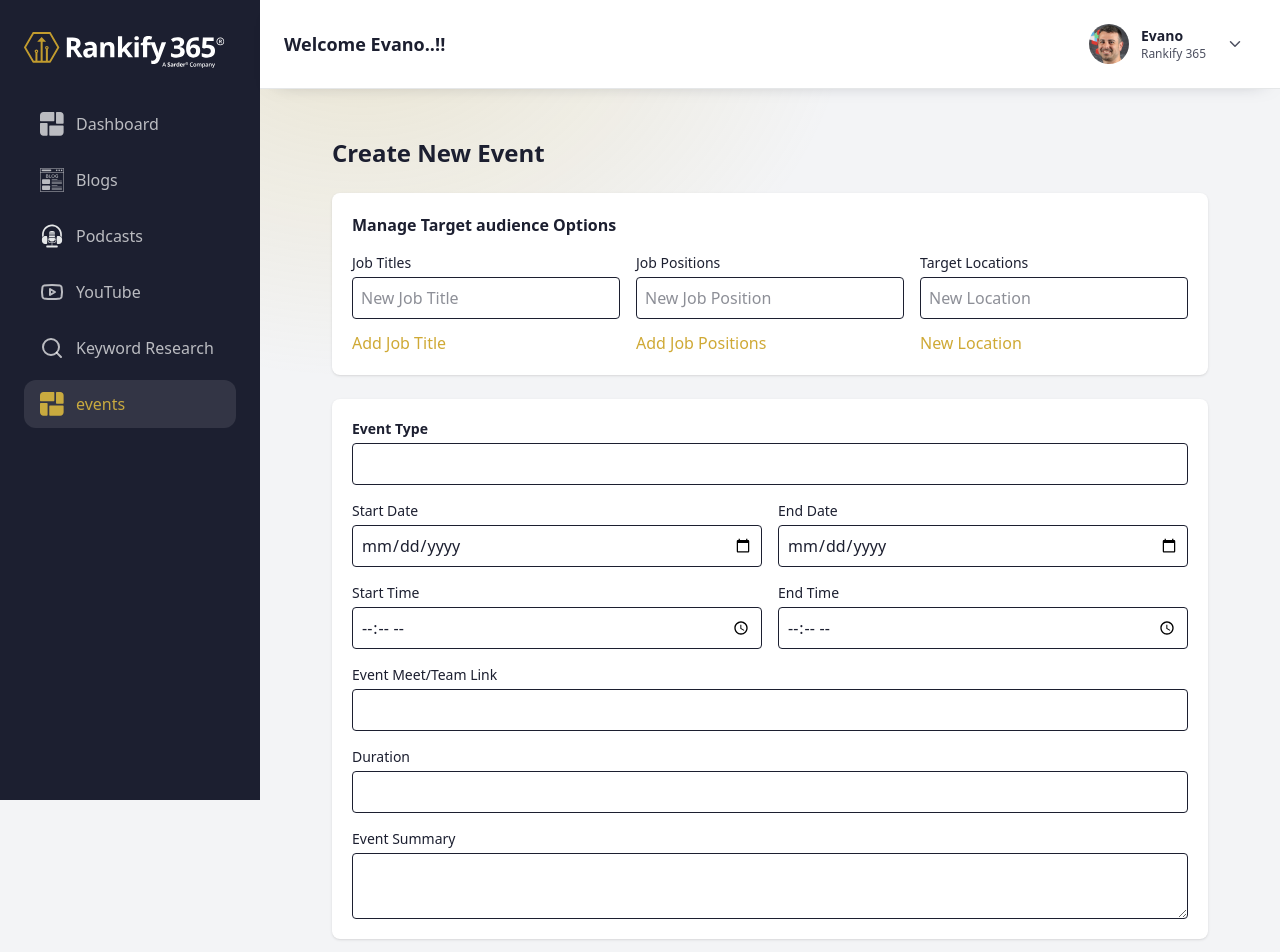
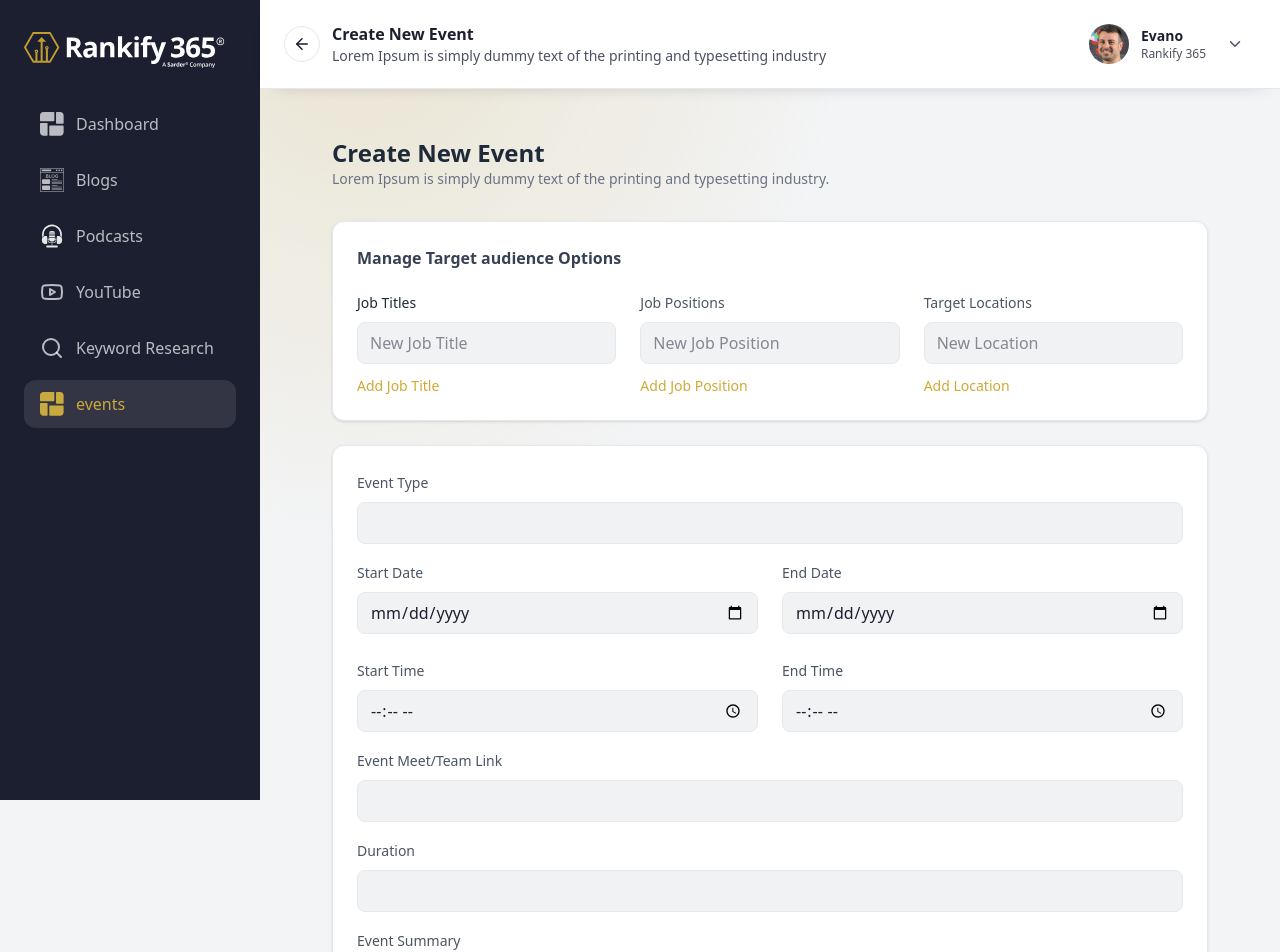
Before and after one commit to samarthpatel8595/rankify-react, a Next.js app in the folder rankify-react/: page /events in a window 1280 px wide. Shown: the top 952 px of the page. Built offline with nearby package versions, Linux system fonts and the light colour scheme.

Commit message:
change the code

```diff
--- a/rankify-react/src/app/events/page.tsx
+++ b/rankify-react/src/app/events/page.tsx
@@ -8,104 +8,158 @@ export default function CreateEventPage() {
   return (
     <div className="p-6 space-y-6">
 
-      <h1 className="text-2xl font-semibold">Create New Event</h1>
+       {/* Page Title */}
+        <div className="mb-8">
+          <h1 className="text-2xl font-semibold text-gray-800">
+            Create New Event
+          </h1>
 
-      {/* Target Audience */}
-      <div className="bg-white rounded-lg shadow p-5">
-        <h2 className="font-semibold mb-4">
+          <p className="text-sm text-gray-500">
+            Lorem Ipsum is simply dummy text of the printing and typesetting industry.
+          </p>
+        </div>
+
+
+        {/* Manage Target Audience */}
+        <div className="bg-white border border-[#E6E8EC] rounded-xl p-6 mb-6 shadow-sm">
+
+          <h2 className="font-semibold text-gray-700 mb-5">
             Manage Target audience Options
           </h2>
 
-        <div className="grid grid-cols-3 gap-4">
+          <div className="grid grid-cols-3 gap-6">
 
-          <div className="flex flex-col">
-            <label className="text-sm mb-1">Job Titles</label>
+            <div>
+              <label className="text-sm text-gray-800">Job Titles</label>
+
               <input
-              value={jobTitle}
-              onChange={(e) => setJobTitle(e.target.value)}
                 placeholder="New Job Title"
-              className="w-full border p-2 rounded"
+                className="w-full mt-2 bg-[#F1F2F4] border border-[#E6E8EC] rounded-lg px-3 py-2"
               />
-            <label className="text-[#CFA935] mt-3">Add Job Title</label>
+
+              <p className="text-[#CFA935] text-sm mt-3 cursor-pointer">
+                Add Job Title
+              </p>
             </div>
 
-          <div className="flex flex-col">
-            <label className="text-sm mb-1">Job Positions</label>
+            <div>
+              <label className="text-sm text-gray-600">Job Positions</label>
+
               <input
                 placeholder="New Job Position"
-              className="w-full border p-2 rounded"
+                className="w-full mt-2 bg-[#F1F2F4] border border-[#E6E8EC] rounded-lg px-3 py-2"
               />
-            <label className="text-[#CFA935] mt-3">Add Job Positions</label>
+
+              <p className="text-[#CFA935] text-sm mt-3 cursor-pointer">
+                Add Job Position
+              </p>
             </div>
 
-          <div className="flex flex-col">
-            <label className="text-sm mb-1">Target Locations</label>
+            <div>
+              <label className="text-sm text-gray-600">Target Locations</label>
+
               <input
                 placeholder="New Location"
-              className="w-full border p-2 rounded"
+                className="w-full mt-2 bg-[#F1F2F4] border border-[#E6E8EC] rounded-lg px-3 py-2"
               />
-            <label className="text-[#CFA935] mt-3">New Location</label>
+
+              <p className="text-[#CFA935] text-sm mt-3 cursor-pointer">
+                Add Location
+              </p>
             </div>
 
           </div>
         </div>
 
+
         {/* Event Details */}
-      <div className="bg-white rounded-lg shadow p-5 space-y-4">
+        <div className="bg-white border border-[#E6E8EC] rounded-xl p-6 mb-6 shadow-sm">
 
-        <div className="flex flex-col">
-          <label className="text-sm mb-1 font-semibold">Event Type</label>
-          <input
-            placeholder=""
-            className="w-full border p-2 rounded"
-          />
+          <label className="text-sm text-gray-600">
+            Event Type
+          </label>
+
+          <input className="w-full mt-2 mb-4 bg-[#F1F2F4] border border-[#E6E8EC] rounded-lg px-3 py-2"/>
+
+          <div className="grid grid-cols-2 gap-6">
+
+            <div>
+              <label className="text-sm text-gray-600">Start Date</label>
+              <input type="date" className="w-full mt-2 bg-[#F1F2F4] border border-[#E6E8EC] rounded-lg px-3 py-2"/>
             </div>
 
-        <div className="grid grid-cols-2 gap-4">
-
-          <div className="flex flex-col">
-            <label className="text-sm mb-1">Start Date</label>
-            <input type="date" className="border p-2 rounded" />
+            <div>
+              <label className="text-sm text-gray-600">End Date</label>
+              <input type="date" className="w-full mt-2 bg-[#F1F2F4] border border-[#E6E8EC] rounded-lg px-3 py-2"/>
             </div>
 
-          <div className="flex flex-col">
-            <label className="text-sm mb-1">End Date</label>
-            <input type="date" className="border p-2 rounded" />
+            <div>
+              <label className="text-sm text-gray-600">Start Time</label>
+              <input type="time" className="w-full mt-2 bg-[#F1F2F4] border border-[#E6E8EC] rounded-lg px-3 py-2"/>
             </div>
 
-          <div className="flex flex-col">
-            <label className="text-sm mb-1">Start Time</label>
-            <input type="time" className="border p-2 rounded" />
-          </div>
-
-          <div className="flex flex-col">
-            <label className="text-sm mb-1">End Time</label>
-            <input type="time" className="border p-2 rounded" />
+            <div>
+              <label className="text-sm text-gray-600">End Time</label>
+              <input type="time" className="w-full mt-2 bg-[#F1F2F4] border border-[#E6E8EC] rounded-lg px-3 py-2"/>
             </div>
 
           </div>
 
-        <div className="flex flex-col">
-          <label className="text-sm mb-1">Event Meet/Team Link</label>
-          <input className="w-full border p-2 rounded" />
+          <div className="mt-4">
+            <label className="text-sm text-gray-600">Event Meet/Team Link</label>
+            <input className="w-full mt-2 bg-[#F1F2F4] border border-[#E6E8EC] rounded-lg px-3 py-2"/>
           </div>
 
-        <div className="flex flex-col">
-          <label className="text-sm mb-1">Duration</label>
-          <input className="w-full border p-2 rounded" />
+          <div className="mt-4">
+            <label className="text-sm text-gray-600">Duration</label>
+            <input className="w-full mt-2 bg-[#F1F2F4] border border-[#E6E8EC] rounded-lg px-3 py-2"/>
           </div>
 
-        <div className="flex flex-col">
-          <label className="text-sm mb-1">Event Summary</label>
-          <textarea className="w-full border p-2 rounded"></textarea>
+          <div className="mt-4">
+            <label className="text-sm text-gray-600">Event Summary</label>
+            <textarea className="w-full mt-2 h-24 bg-[#F1F2F4] border border-[#E6E8EC] rounded-lg px-3 py-2"/>
           </div>
 
         </div>
 
+
+        {/* Target Audience */}
+        <div className="bg-white border border-[#E6E8EC] rounded-xl p-6 mb-6 shadow-sm">
+
+          <h2 className="font-semibold text-gray-700 mb-4">
+            Target Audience
+          </h2>
+
+          <div className="space-y-4">
+
+            <select className="w-full bg-[#F1F2F4] border border-[#E6E8EC] rounded-lg px-3 py-2">
+              <option>Job Titles</option>
+            </select>
+
+            <select className="w-full bg-[#F1F2F4] border border-[#E6E8EC] rounded-lg px-3 py-2">
+              <option>Job Positions</option>
+            </select>
+
+            <select className="w-full bg-[#F1F2F4] border border-[#E6E8EC] rounded-lg px-3 py-2">
+              <option>Target Locations</option>
+            </select>
+
+            <input
+              placeholder="e.g. 8124567890"
+              className="w-full bg-[#F1F2F4] border border-[#E6E8EC] rounded-lg px-3 py-2"
+            />
+
+          </div>
+
+        </div>
+
+
         {/* Submit */}
-      <button className="bg-yellow-500 text-white px-6 py-2 rounded">
+        <button className="bg-[#CFA935] text-white px-6 py-2 rounded-lg shadow hover:bg-[#b89228]">
           Submit Event
         </button>
+
+
 
     </div>
   );
--- a/rankify-react/src/components/common/Header.tsx
+++ b/rankify-react/src/components/common/Header.tsx
@@ -32,6 +32,11 @@ const Header = ({ onMenuClick }: HeaderProps) => {
         return {
           title: "YouTube Manager",
           subtitle: "Link YouTube Videos to Your Blog Posts for Better SEO",
+        };
+         case "/events":
+        return {
+          title: "Create New Event",
+          subtitle: "Lorem Ipsum is simply dummy text of the printing and typesetting industry",
         };
       default:
         return null;
```
Lines whose indentation alone changed are shown as unchanged.
